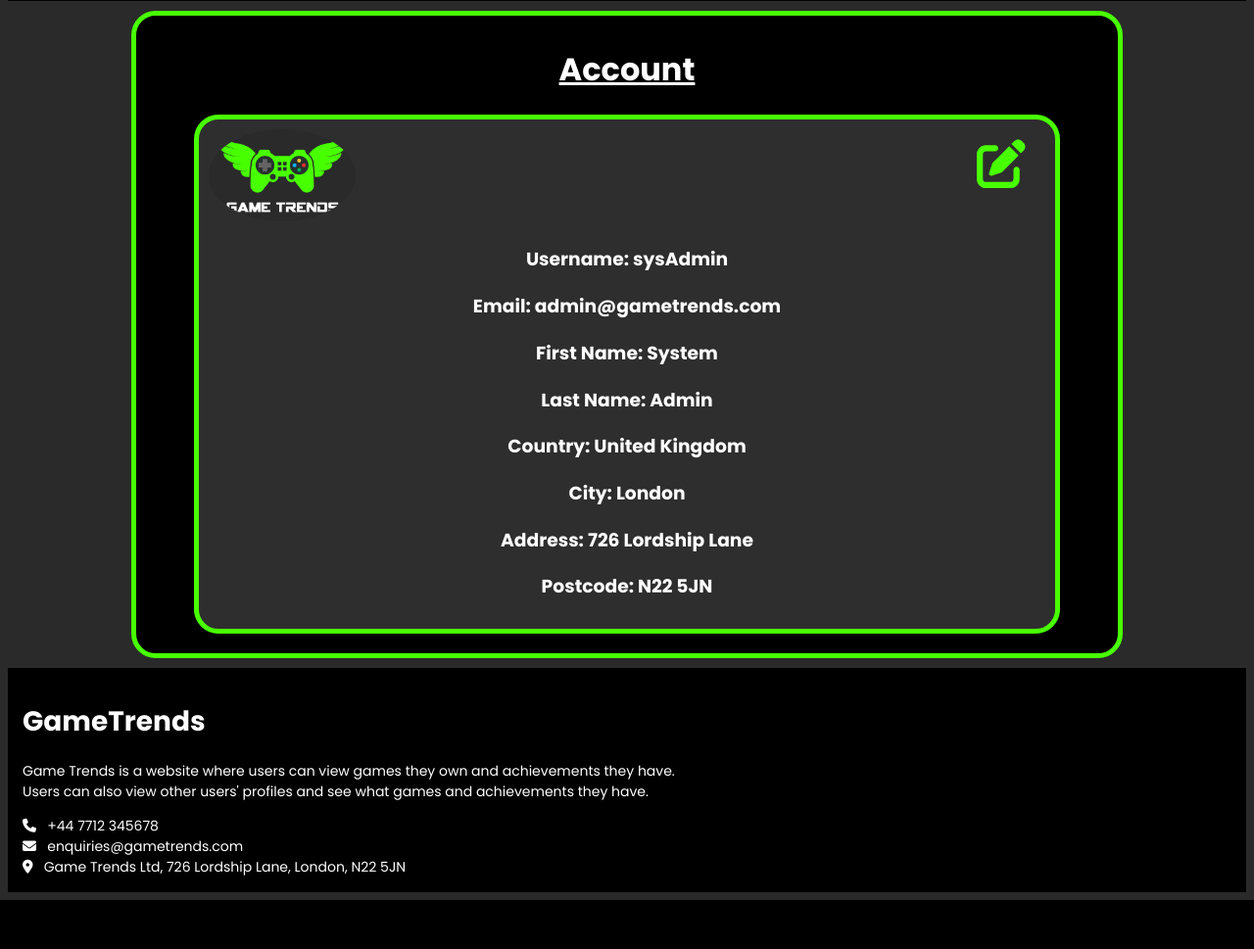
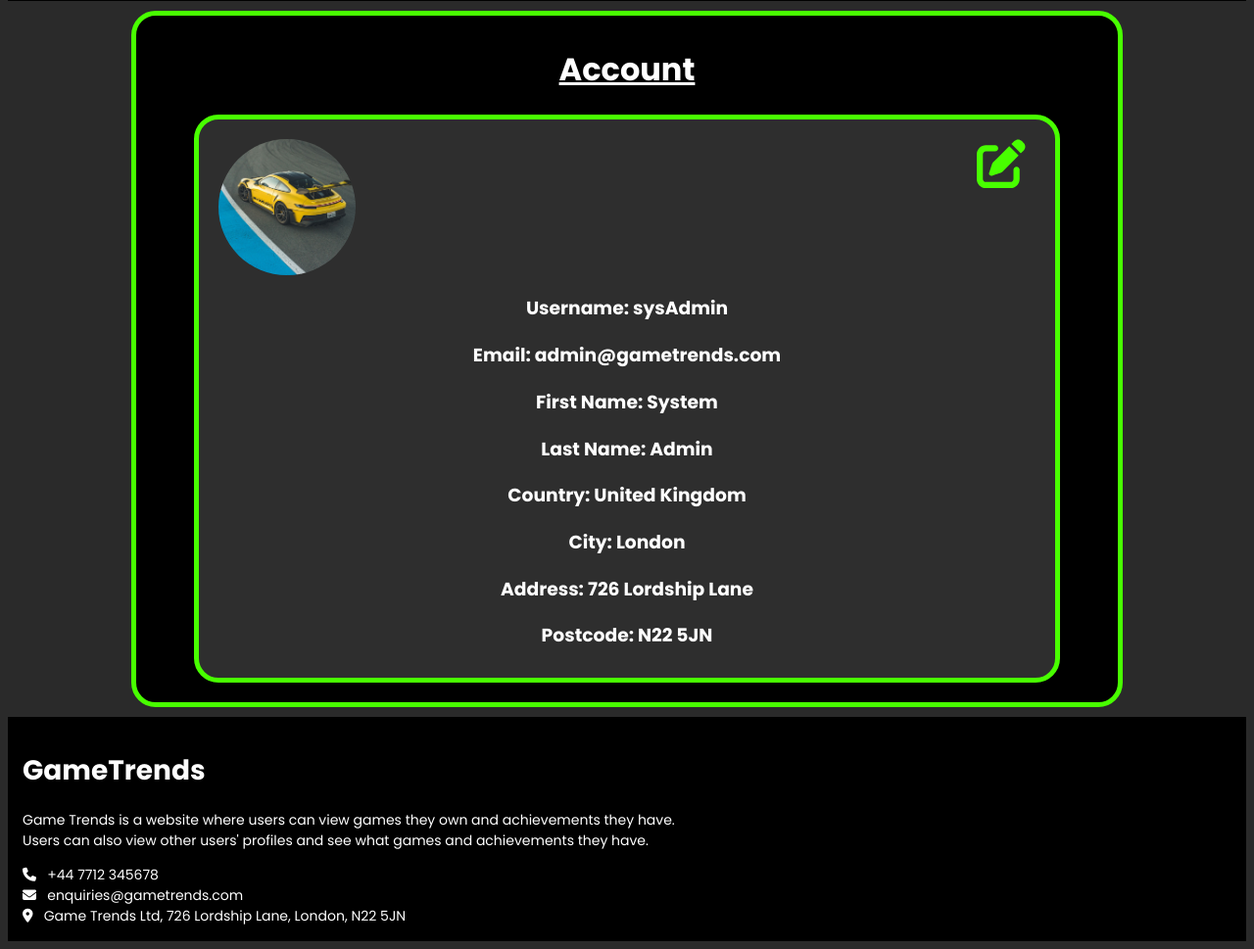
Before and after one commit to ABleasdale1/GameTrends, a Django app: page /profile/ in a window 1280 px wide. Shown: the part 391-1360 px from the top of the page at 98% size. Before the commit the page ends 1310 px from the top, so only its background shows below. Run offline with Django 4.2, Linux system fonts and the light colour scheme; some libraries are stand-ins or nearby versions.

Commit message:
Updated default profile pic and style

```diff
--- a/gameTrends/userApp/static/userApp/css/profileStyles.css
+++ b/gameTrends/userApp/static/userApp/css/profileStyles.css
@@ -54,9 +54,10 @@
 #profilePicture {
     position: relative;
     float: left;
-    max-width: 150px;
+    margin: 10px;
+    max-width: 140px;
     max-height: auto;
-    border-radius: 50% 50%;
+    border-radius: 50%;
 }
 
 #editIcon {
--- a/gameTrends/userApp/templates/userApp/profile.html
+++ b/gameTrends/userApp/templates/userApp/profile.html
@@ -62,6 +62,7 @@
                         </form>
                     </div>
                 </div>
+                <br><br>
                 <h3>Username: {{ username }}</h3>
                 <h3>Email: {{ email }}</h3>
                 <h3>First Name: {{ fName }}</h3>
```
Also changed, not shown: gameTrends/userApp/static/userApp/images/default-profile-picture.png.
